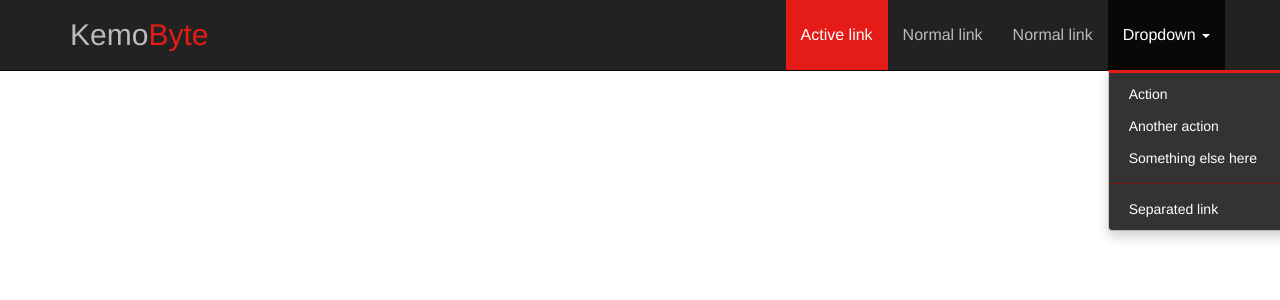
After one commit to Kemo-Byte/bootstrap3, a PHP site: page /index.php in a window 1280 px wide, after a click on "Dropdown". The commit adds this page. Shown: the top 300 px of the page. Run offline with PHP 8.4, Linux system fonts and the light colour scheme.

Commit message:
second commit with php

```diff
--- a/css/style.css
+++ b/css/style.css
@@ -10,17 +10,32 @@ background-color: #E41B17;
 }
 
 /* navbar link */
+.navbar {
+	min-height: 70px;
+}
 
 .navbar-inverse .navbar-nav > li > a {
 	color: #BBB;
+	padding-top: 25px;
+	padding-bottom: 25px;
+	font-size: 16px;
 }
 
 /* Brand Name */
 
 .navbar-inverse .navbar-brand {
 	color: #BBB;
+	font-size: 30px;
+	line-height: 40px;
 }
+.navbar-inverse .navbar-brand span {
+	color: #E41B17;
+}
+/* Navbar Toggle */
 
+.navbar-toggle {
+	margin-top: 18px;
+}
 /* dropdown */
 
 .dropdown-menu {
@@ -37,6 +52,11 @@ padding: 6px 20px;
 	-o-transition: padding .5s ease;
 	transition: padding .5s ease;
 }
+
+.navbar-right .dropdown-menu {
+	left: 0;
+	right: auto;
+}
 .dropdown-menu > li > a:hover,
 .dropdown-menu > li > a:focus {
 
--- /dev/null
+++ b/index.php
@@ -0,0 +1,72 @@
+<!DOCTYPE html>
+<html lang="en">
+	<head>
+		<meta chrset="utf-8"/>
+		<meta http-equiv="X-UA-Compatible" content="IE=edge">
+    		<meta name="viewport" content="width=device-width, initial-scale=1">
+		<title>Bootstrap</title>
+
+		<link rel="stylesheet" href="css/bootstrap.css"/>
+		<link rel="stylesheet" href="css/style.css"/>
+
+		<!-- tmlTML5 shim and Respond.js for IE8 support of HTML5 elements and media queries -->
+		<!-- WARNING: Respond.js doesn't work if you view the page via file:// -->
+		<!--[if lt IE 9]>
+		<script src="js/html5shiv.min.js"></script>
+		<script src="js/respond.min.js"></script>
+		<![endif]-->
+	</head>
+	<body>
+
+			<!-- Start Navbar -->
+
+		<nav class="navbar navbar-inverse  navbar-fixed-top">
+
+		  <div class="container">
+
+		    <!-- Brand and toggle get grouped for better mobile display -->
+
+				<div class="navbar-header">
+						  <button type="button" class="navbar-toggle collapsed" data-toggle="collapse" data-target="#ournavbar" aria-expanded="false">
+					<span class="sr-only">Toggle navigation</span>
+					<span class="icon-bar"></span>
+					<span class="icon-bar"></span>
+					<span class="icon-bar"></span>
+
+						  </button>
+						  <a class="navbar-brand" href="#">Kemo<span>Byte</span></a> <!-- Brand -->
+				</div>
+
+		    <!-- Collect the nav links, forms, and other content for toggling -->
+		    <div class="collapse navbar-collapse" id="ournavbar">
+
+		      <ul class="nav navbar-nav navbar-right">
+						<li class="active"><a href="#">Active link <span class="sr-only">(current)</span></a></li>
+						<li><a href="#">Normal link</a></li>
+						<li><a href="#">Normal link</a></li>
+
+						<li class="dropdown">
+						<a href="#" class="dropdown-toggle" data-toggle="dropdown" role="button" aria-haspopup="true" aria-expanded="false">Dropdown <span class="caret"></span></a>
+						<ul class="dropdown-menu">
+							<li><a href="#">Action</a></li>
+							<li><a href="#">Another action</a></li>
+							<li><a href="#">Something else here</a></li>
+							<li role="separator" class="divider"></li>
+							<li><a href="#">Separated link</a></li>
+
+						</ul>
+							</li>
+		  	 </ul>
+
+
+		    </div><!-- /.navbar-collapse -->
+		  </div><!-- /.container-fluid -->
+		</nav>
+<!-- End Navbar -->
+
+
+		<script src="js/jquery-1.11.1.min.js"></script>
+		<script src="js/bootstrap.min.js"></script>
+		<script src="js/plugins.js"></script>
+	</body>
+</html>
```
Also changed, not shown: langs/arabic.php (added), langs/english.php (added), 2 other files. Lines whose indentation alone changed are shown as unchanged.
